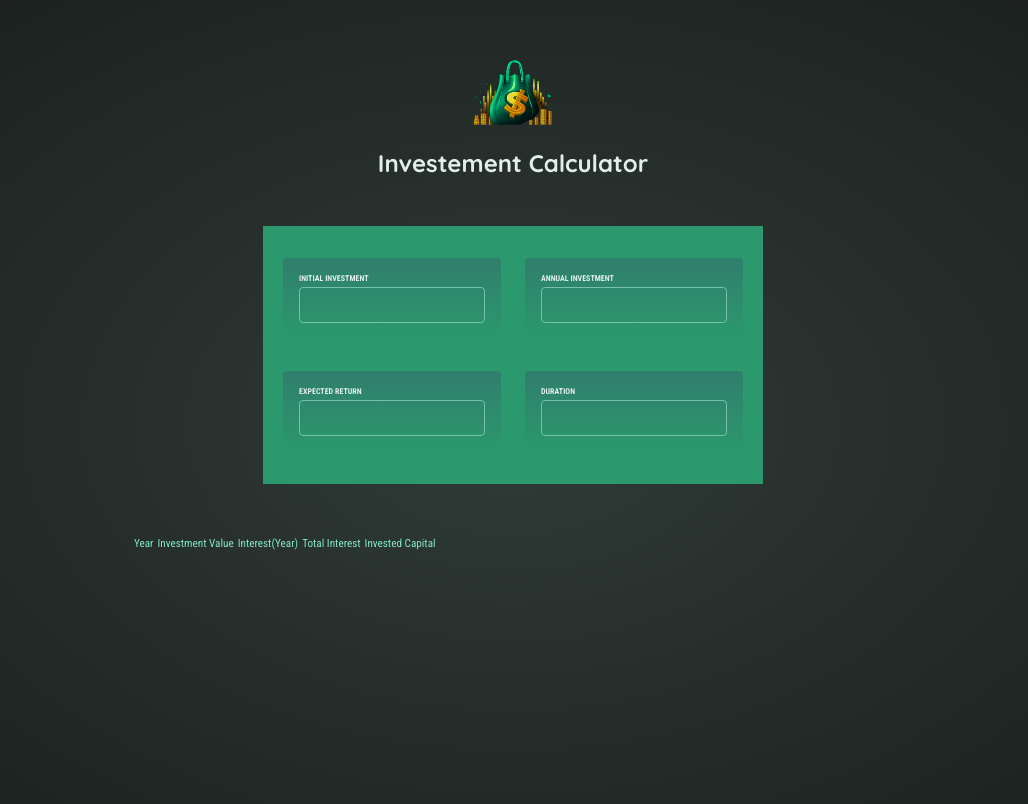
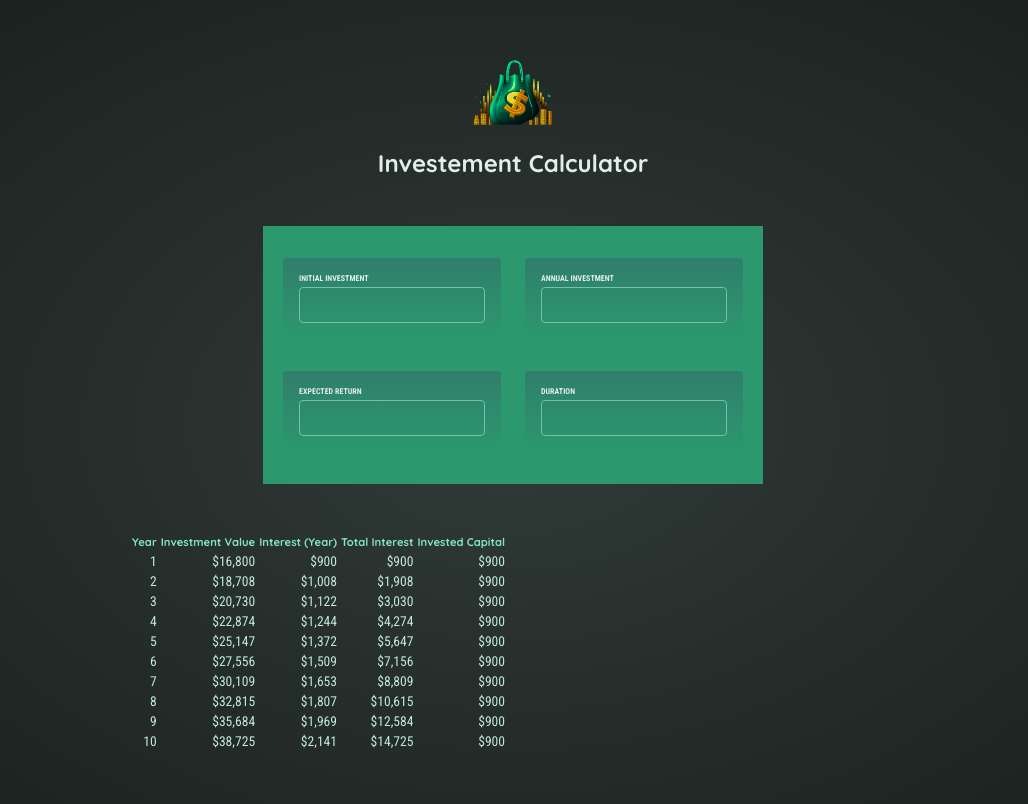
Before and after one commit to eediallo/investement-calculator-react, a React app: page / in a window 1280 px wide. Shown: the top 804 px of the page, without its empty margins (127-1155 px from the left). Built offline with nearby package versions, Linux system fonts and the light colour scheme; the HTML template or start-up script is replaced by a standard one.

Commit message:
adds dummy calculator

```diff
--- a/src/App.jsx
+++ b/src/App.jsx
@@ -1,45 +1,104 @@
 import { useState } from "react";
 import Header from "./Header";
+import { calculateInvestmentResults } from "./util/investment";
+import { formatter } from "./util/investment";
 
-
-function Input({ inputType, label }) {
+function Input({ inputType, label, initialValue, onChangeSelect }) {
   return (
     <div id="user-input">
       <label htmlFor={label}>{label}</label>
-      <input type={inputType} id={label} />
+      <input
+        type={inputType}
+        id={label}
+        value={initialValue}
+        onChange={onChangeSelect}
+      />
     </div>
   );
 }
 
 function Result() {
+  const initialData = [
+    {
+      initialInvestement: 15000,
+      annualInvestment: 900,
+      expectedReturn: 6,
+      duration: 10,
+    },
+  ];
+
+  const annualData = calculateInvestmentResults({
+    initialInvestment: initialData[0].initialInvestement,
+    annualInvestment: initialData[0].annualInvestment,
+    expectedReturn: initialData[0].expectedReturn,
+    duration: initialData[0].duration,
+  });
+
+  let totalInterest = 0;
+
   return (
     <table>
+      <thead>
+        <tr>
+          <th>Year</th>
+          <th>Investment Value</th>
+          <th>Interest (Year)</th>
+          <th>Total Interest</th>
+          <th>Invested Capital</th>
+        </tr>
+      </thead>
       <tbody>
-        <thead>
-          <td>Year</td>
-          <td>Investment Value</td>
-          <td>Interest(Year)</td>
-          <td>Total Interest</td>
-          <td>Invested Capital</td>
-        </thead>
+        {annualData.map((data, index) => (
+          <tr key={index}>
+            <td>{data.year}</td>
+            <td>{formatter.format(data.valueEndOfYear)}</td>
+            <td>{formatter.format(data.interest)}</td>
+            <td>{formatter.format((totalInterest += data.interest))}</td>
+            <td>{formatter.format(data.annualInvestment)}</td>
+          </tr>
+        ))}
       </tbody>
     </table>
   );
 }
 
 function App() {
+  const [initialValue, setInitialValue] = useState(null);
+  function handleChange(e) {
+    setInitialValue(e.target.value);
+  }
   // const [annualData, setAnnualData] = useState()
   return (
     <>
       <Header />
       <div className="input-group">
         <div>
-          <Input label="Initial Investment" inputType="text" />
-          <Input label="Expected Return" inputType="number" />
+          <Input
+            label="Initial Investment"
+            inputType="text"
+            value={initialValue}
+            onChangeSelect={handleChange}
+          />
+          <Input
+            label="Expected Return"
+            inputType="number"
+            value={initialValue}
+            onChangeSelect={handleChange}
+          />
         </div>
         <div>
-          <Input label="Annual Investment" inputType="text" />
-          <Input label="Duration" inputType="text" />
+          <Input
+            label="Annual Investment"
+            inputType="text"
+            value={initialValue}
+            onChangeSelect={handleChange}
+          />
+          <Input
+            label="Duration"
+            inputType="text"
+            value={initialValue}
+            onChangeSelect={handleChange}
+          />
         </div>
       </div>
 
```
